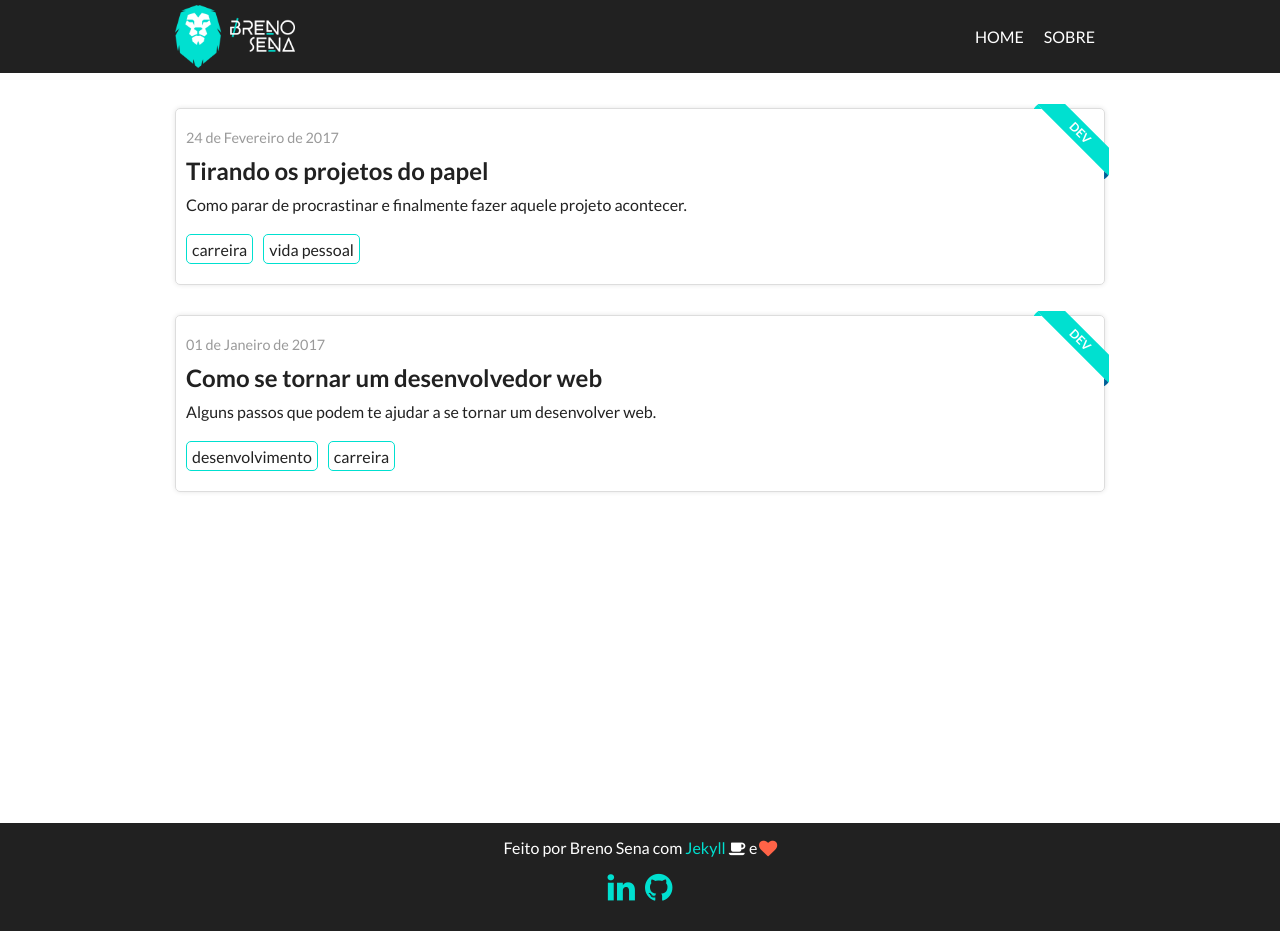
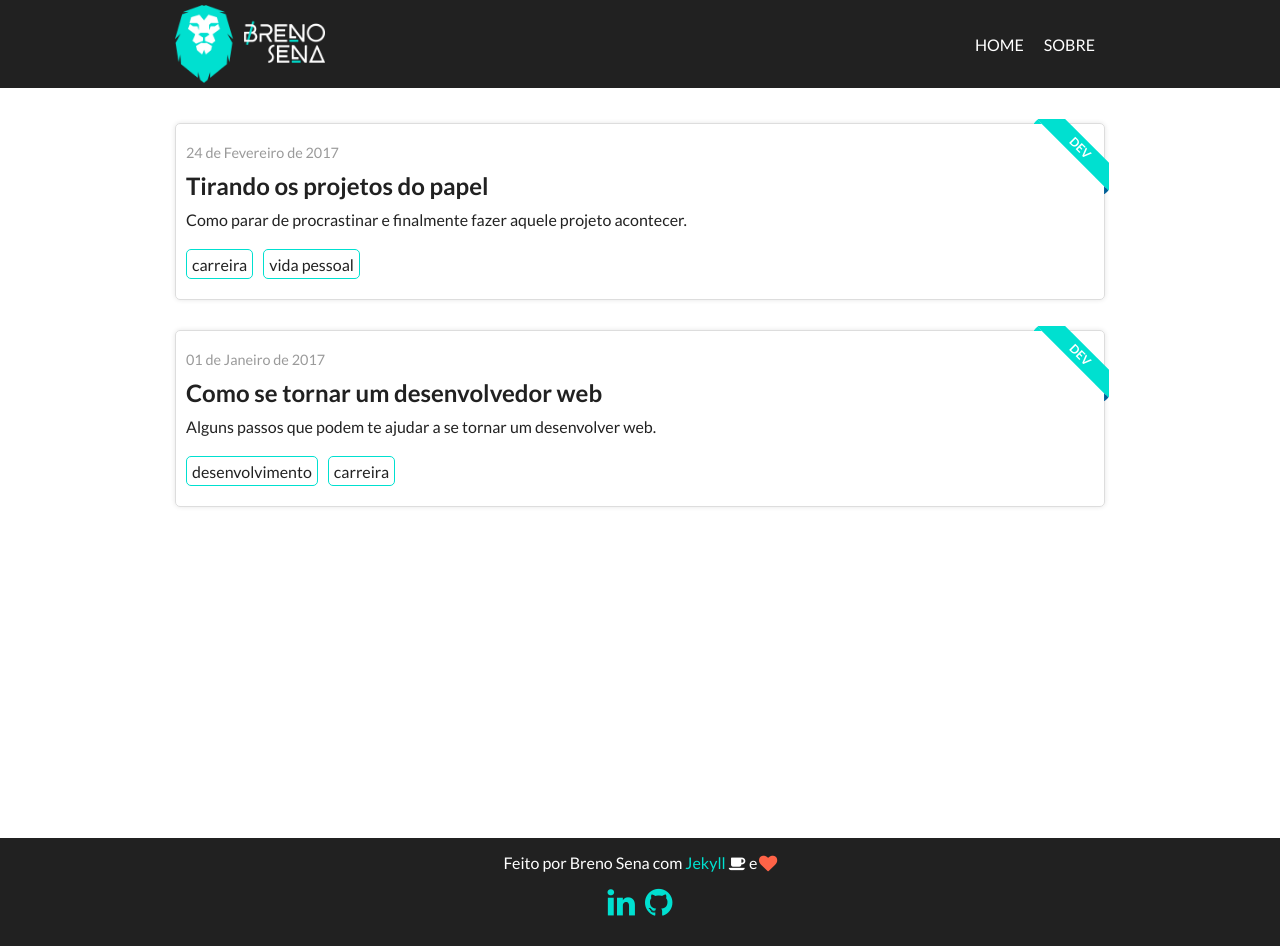
Before and after one commit to brenofsena/brenofsena.github.io, a Jekyll site: the page built from index.html, in a window 1280 px wide. Built offline with Jekyll 4.4.1, drawn with Linux system fonts in a browser that asks for light colours; nearby versions of some CDN libraries.

Commit message:
Alteração de tamanho do logo

```diff
--- a/_sass/_layout.scss
+++ b/_sass/_layout.scss
@@ -14,16 +14,7 @@
 
 // LOGO
 .logo a img {
-  max-width: 120px;
-}
-
-.logo {
-  -webkit-transition: all .2s ease-out;
-  transition: all .2s ease-out;
-}
-
-.logo:hover {
-  opacity: .7;
+  max-width: 150px;
 }
 
 // MENU
```
